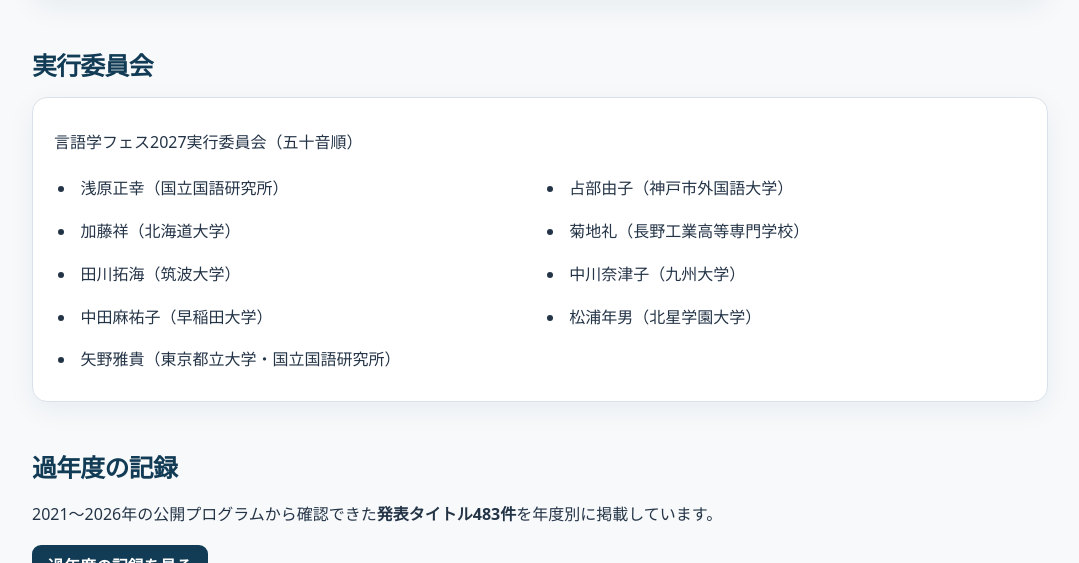
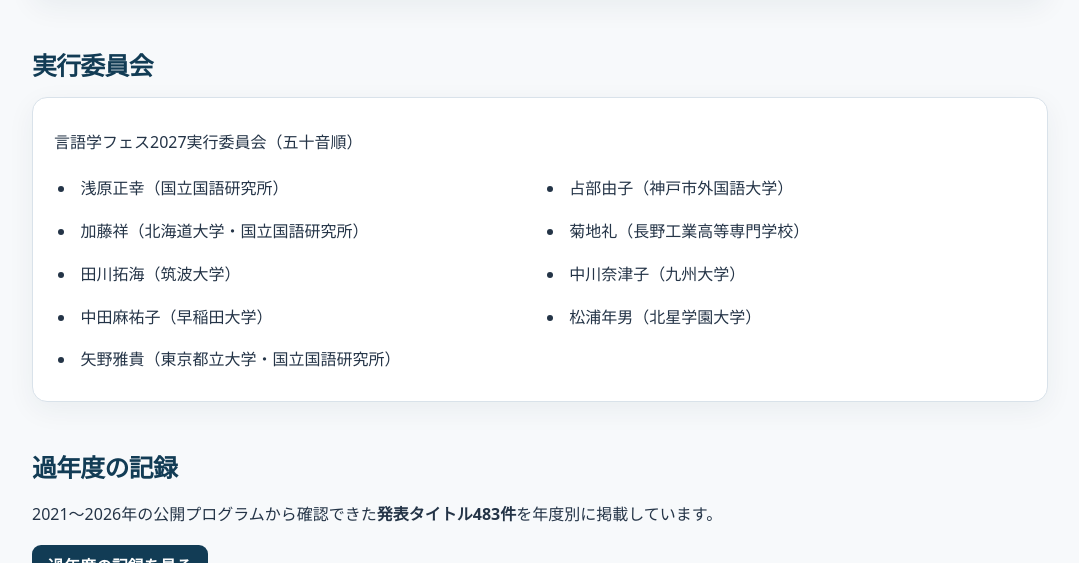
Before and after one commit to masayu-a/lingfes, a plain HTML site: page public/2027/index.html in a window 1280 px wide. Shown: the part 11437-12000 px from the top of the page, without its empty margins (100-1179 px from the left). Drawn offline with Linux system fonts and the light colour scheme.

Commit message:
加藤さん所属

```diff
--- a/public/2027/index.html
+++ b/public/2027/index.html
@@ -58,7 +58,7 @@
 <iframe title="言語学フェス2027 お問い合わせフォーム" width="640" height="960" src="https://forms.cloud.microsoft/Pages/ResponsePage.aspx?id=WgYfnQMt70Gf98AUO1nLLAkLOaIRaiNJlRKh9BAqswtUREw1WEJPNkhHU0k2REtNWTVCU003TjlYNi4u&amp;embed=true" frameborder="0" marginwidth="0" marginheight="0" style="display:block;border:none;width:100%;max-width:100%;height:960px;max-height:100vh" loading="lazy" allowfullscreen>お問い合わせフォームを表示できない場合は、下記の直接リンクをご利用ください。</iframe>
 <p class="small">フォームが表示されない場合は、<a href="https://forms.cloud.microsoft/Pages/ResponsePage.aspx?id=WgYfnQMt70Gf98AUO1nLLAkLOaIRaiNJlRKh9BAqswtUREw1WEJPNkhHU0k2REtNWTVCU003TjlYNi4u" target="_blank" rel="noopener noreferrer">お問い合わせフォームを別ウィンドウで開く</a>をご利用ください。</p>
 </div></section>
-<section id="committee"><h2>実行委員会</h2><div class="panel"><p>言語学フェス2027実行委員会（五十音順）</p><ul class="committee-list"><li>浅原正幸（国立国語研究所）</li><li>占部由子（神戸市外国語大学）</li><li>加藤祥（北海道大学）</li><li>菊地礼（長野工業高等専門学校）</li><li>田川拓海（筑波大学）</li><li>中川奈津子（九州大学）</li><li>中田麻祐子（早稲田大学）</li><li>松浦年男（北星学園大学）</li><li>矢野雅貴（東京都立大学・国立国語研究所）</li></ul></div></section>
+<section id="committee"><h2>実行委員会</h2><div class="panel"><p>言語学フェス2027実行委員会（五十音順）</p><ul class="committee-list"><li>浅原正幸（国立国語研究所）</li><li>占部由子（神戸市外国語大学）</li><li>加藤祥（北海道大学・国立国語研究所）</li><li>菊地礼（長野工業高等専門学校）</li><li>田川拓海（筑波大学）</li><li>中川奈津子（九州大学）</li><li>中田麻祐子（早稲田大学）</li><li>松浦年男（北星学園大学）</li><li>矢野雅貴（東京都立大学・国立国語研究所）</li></ul></div></section>
 <section id="records"><h2>過年度の記録</h2><p>2021〜2026年の公開プログラムから確認できた<strong>発表タイトル483件</strong>を年度別に掲載しています。</p><div class="cta-group"><a class="btn" href="../#archive">過年度の記録を見る</a></div></section>
 </main><footer class="footer"><strong>言語学フェス2027</strong><p><a href="../">言語学フェス トップページ</a></p></footer>
 </body></html>
```
Also changed, not shown: src/2027/index.html (+1 -1 lines), 1 other file.
